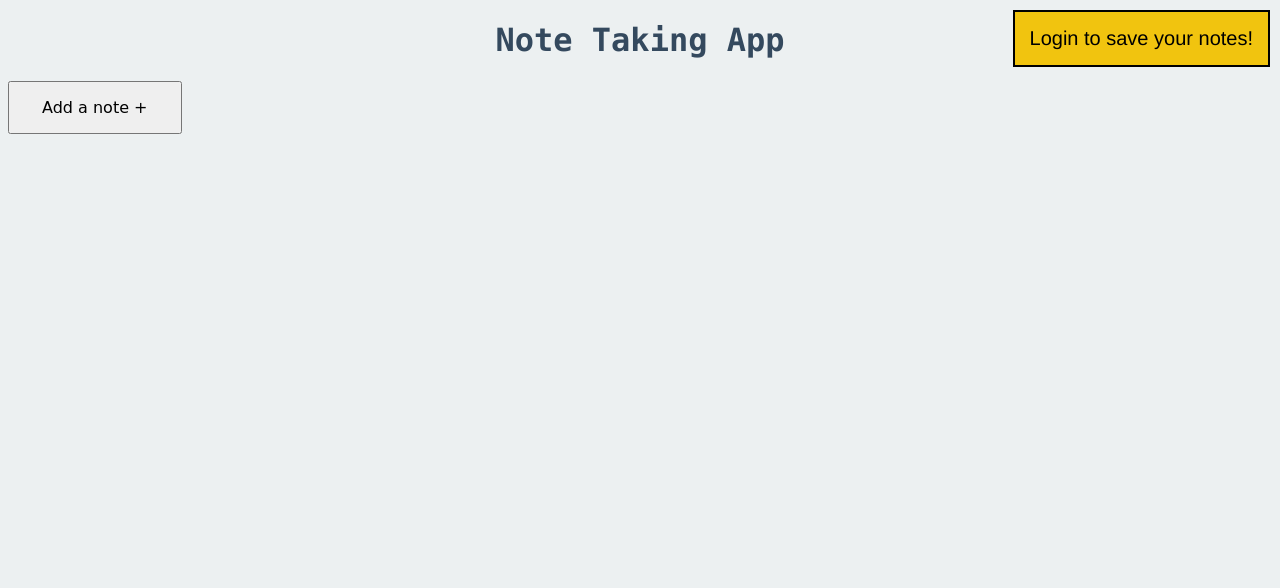
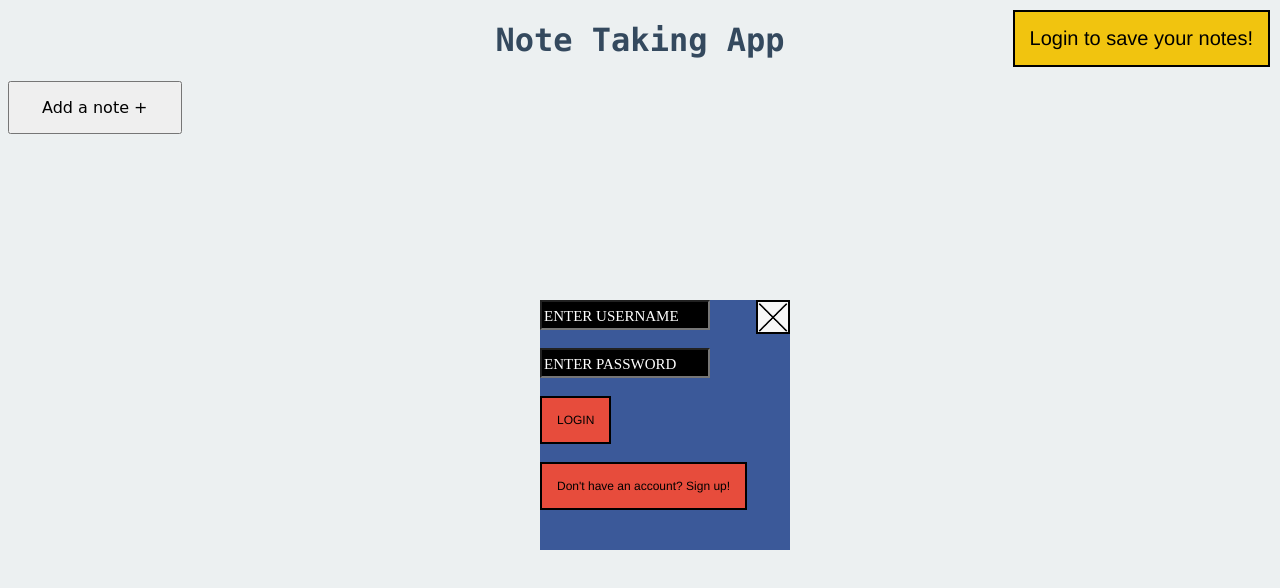
Before and after one commit to prithvi21/React-Notes-App, a React (Create React App) app: page / in a window 1280 px wide. Both pictures are taken after a click on the button "Login to save your notes!". Shown: the top 588 px of the page. Built offline with nearby package versions, Linux system fonts and the light colour scheme.

Commit message:
add backend functionality

```diff
--- /dev/null
+++ b/api/server.js
@@ -0,0 +1,2 @@
+const express = require('express')
+const app = express()
--- a/src/App.js
+++ b/src/App.js
@@ -5,8 +5,7 @@ import NewNote from './components/NewNote';
 import Display from './components/Display';
 import InputBox from './components/InputBox';
 import Login from './components/Login';
-
-
+import LoginPopup from './components/LoginPopup';
 
 class App extends React.Component {
 
@@ -15,7 +14,8 @@ class App extends React.Component {
     this.state = {
       notesList : [],
       buttonClicked : false,
-      showInputBox : false
+      showInputBox : false,
+      showPopup : false
     };
   }
 
@@ -30,6 +30,7 @@ class App extends React.Component {
   handleCreate = (event) => {
    const inputField =  document.getElementById('inputNote');
    if(inputField.value === ''){
+    alert("Note can't be empty");
      event.preventDefault();
      return;
    }
@@ -40,29 +41,29 @@ class App extends React.Component {
   //  inputField.value = '';
   }
 
-  handleEdit = (note_id) => {
-    const id = 'note-' + note_id;
-    const save_id = 'save-' + note_id;
+  handleEdit = (noteID) => {
+    const id = 'note-' + noteID;
+    const save_id = 'save-' + noteID;
     document.getElementById(id).contentEditable = 'true';
     document.getElementById(save_id).style.display = 'initial';//show save button once edit clicked
   }
 
 
-  handleDelete = (note_id) => {
-    const id = 'display-' + note_id;
+  handleDelete = (noteID) => {
+    const id = 'display-' + noteID;
     console.log(id);
 
     //delete the note and update state
     const newNotesList = this.state.notesList;
-    newNotesList.splice(note_id,1);
+    newNotesList.splice(noteID,1);
     this.setState({
       notesList : newNotesList
     })
   }
 
-  saveAfterEdit = (note_id) => {
-    const id = 'note-' + note_id;
-    const save_id = 'save-' + note_id;
+  saveAfterEdit = (noteID) => {
+    const id = 'note-' + noteID;
+    const save_id = 'save-' + noteID;
     document.getElementById(id).contentEditable = 'false';
     document.getElementById(save_id).style.display = 'none';//hide save button after save clicked
 
@@ -71,7 +72,7 @@ class App extends React.Component {
     const newNote = document.getElementById(id).textContent;
     console.log(id);
     console.log(newNote);
-    newNotesList.splice(note_id,1,newNote);
+    newNotesList.splice(noteID,1,newNote);
     console.log('after edit:'+newNotesList.toString());
     this.setState({
       notesList : newNotesList
@@ -80,6 +81,9 @@ class App extends React.Component {
 
   handleLogin = () =>{
     console.log('login clicked');
+    this.setState({
+      showPopup : ! this.state.showPopup
+    })
   }
 
   render(){
@@ -88,6 +92,7 @@ class App extends React.Component {
         <div>
           <Header />
           <Login login = {this.handleLogin} />
+          <LoginPopup showPopup = {this.state.showPopup} handlePopup = {this.handleLogin} />
           <NewNote handleClick = {this.handleAdd}/>
           <InputBox handleClick = {this.handleCreate} show = {this.state.showInputBox} />
           <Display notesList = {this.state.notesList}
@@ -95,6 +100,7 @@ class App extends React.Component {
         </div>)
       : (<div>
           <Header />
+          <LoginPopup showPopup = {this.state.showPopup} handlePopup = {this.handleLogin} />
           <Login login = {this.handleLogin} />
           <NewNote handleClick = {this.handleAdd}/>
          </div>);
--- a/src/components/InputBox.js
+++ b/src/components/InputBox.js
@@ -10,7 +10,7 @@ export default class InputBox extends React.Component {
     onClick={this.props.handleClick}> Create Note </button>;
 
     return (this.props.show)
-     ? ( <span id="input-box">
+     ? ( <span className="input-box">
            {input}
            {submit}
          </span>)
--- /dev/null
+++ b/src/components/LoginPopup.js
@@ -0,0 +1,27 @@
+import React from 'react';
+import '../css/LoginPopup.css';
+
+export default class LoginPopup extends React.Component {
+  render(){
+    const username = <input type="text" placeholder="ENTER USERNAME"/>
+    const password = <input type="text" placeholder="ENTER PASSWORD"/>
+    const loginButton = <button type="text" className="login-submit">LOGIN</button>;
+    const closePopup = <button type="text" className="close-button"
+     onClick={this.props.handlePopup}></button>;
+    const signup = <button type="button" className="login-submit">Don't have an account? Sign up!</button>
+    return (this.props.showPopup)
+    ?(
+      <div class="login-popup">
+        {username}
+        <br /><br />
+        {password}
+        <br /><br />
+        {loginButton}
+        <br /> <br />
+        {signup}
+        {closePopup}
+      </div>
+    ) :  null
+
+  }
+}
--- a/src/css/InputBox.css
+++ b/src/css/InputBox.css
@@ -1,13 +1,14 @@
-#input-box{
+.input-box{
   position: relative;
   left : 40px;
 }
 
-input[type=text] {
+input#inputNote[type="text"] {
+  background-color: black;
   font-size : 25px;
   font-family: 'Trebuchet MS';
-  color : #2c3e50;
-  height : 100px;
+  color :white;
+  height : 75px;
   width: 40%;
   padding: 15px 22px;
   margin: 20px 5px;
@@ -18,6 +19,11 @@ input[type=text] {
   padding : 15px 32px;
   text-align : center;
   color : white;
-  background-color : red;
-  border-radius: 50%;
+  background-color : blue;
+  border-color: white;
 }
+
+.input-box input::-webkit-input-placeholder {
+  color:white !important;
+  font-family : Copperplate Gothic Light;
+}
--- /dev/null
+++ b/src/css/LoginPopup.css
@@ -0,0 +1,42 @@
+.login-popup {
+  background-color :#3b5999;
+  position : absolute;
+  width    : 250px;
+  height   : 250px;
+  left     : 50%;
+  top      : 50%;
+  margin-left : -100px; /* half of the width  */
+  margin-top  : -100px; /* half of the height */
+}
+
+input[type=text] {
+  background-color : black;
+  color : white;
+  font-size : 15px;
+  font-family: 'Trebuchet MS';
+  width : 170px;
+  height : 30px;
+  box-sizing: border-box;
+}
+
+.login-submit, .close-button {
+  /* margin : 10px; */
+  background-color : #e74c3c;
+  padding : 15px;
+  font-family : Franklin Gothic Medium;
+  font-size: 12px;
+  border: 2px solid black;
+}
+
+.close-button {
+  background-image: url('../images/close-img.png');
+  background-size : 100%;
+  position : absolute;
+  top : 0;
+  right: 0;
+}
+
+.login-popup input::-webkit-input-placeholder {
+  color: white !important;
+  font-family : Copperplate Gothic Light;
+}
```
